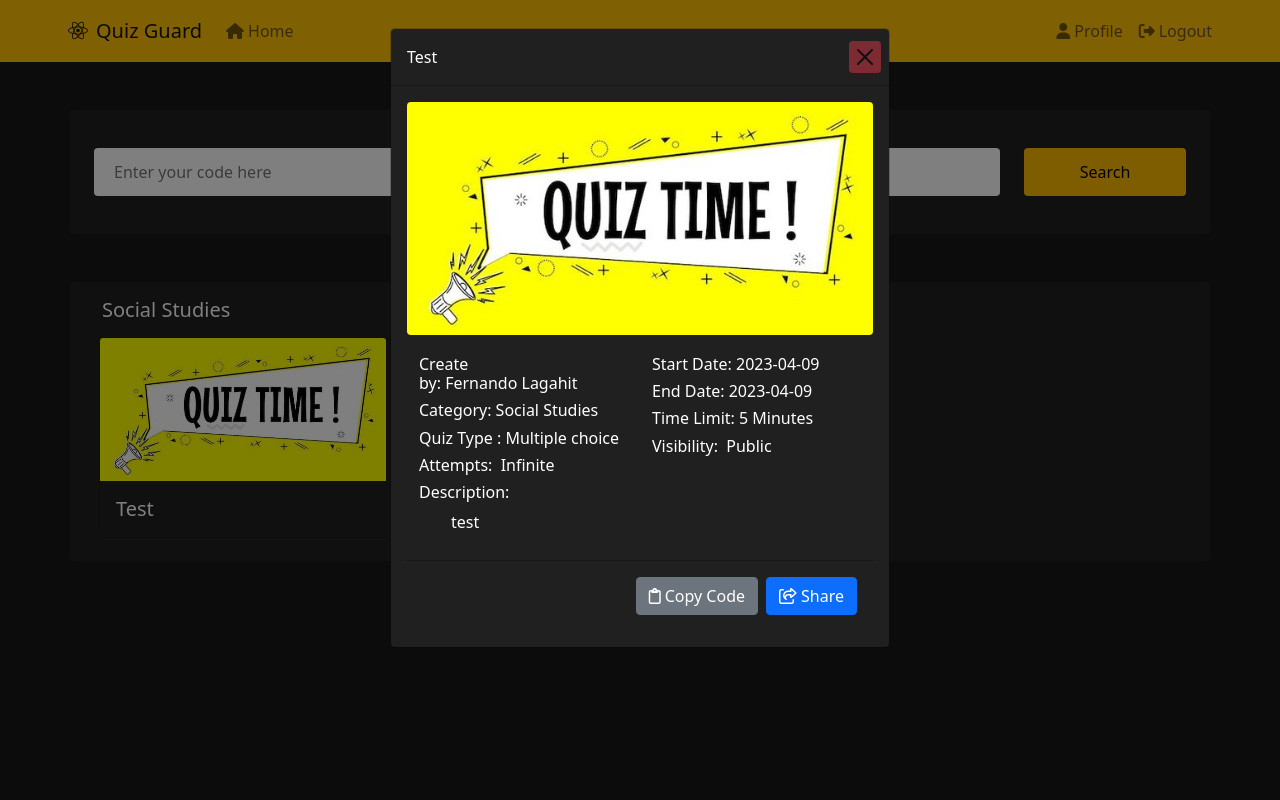
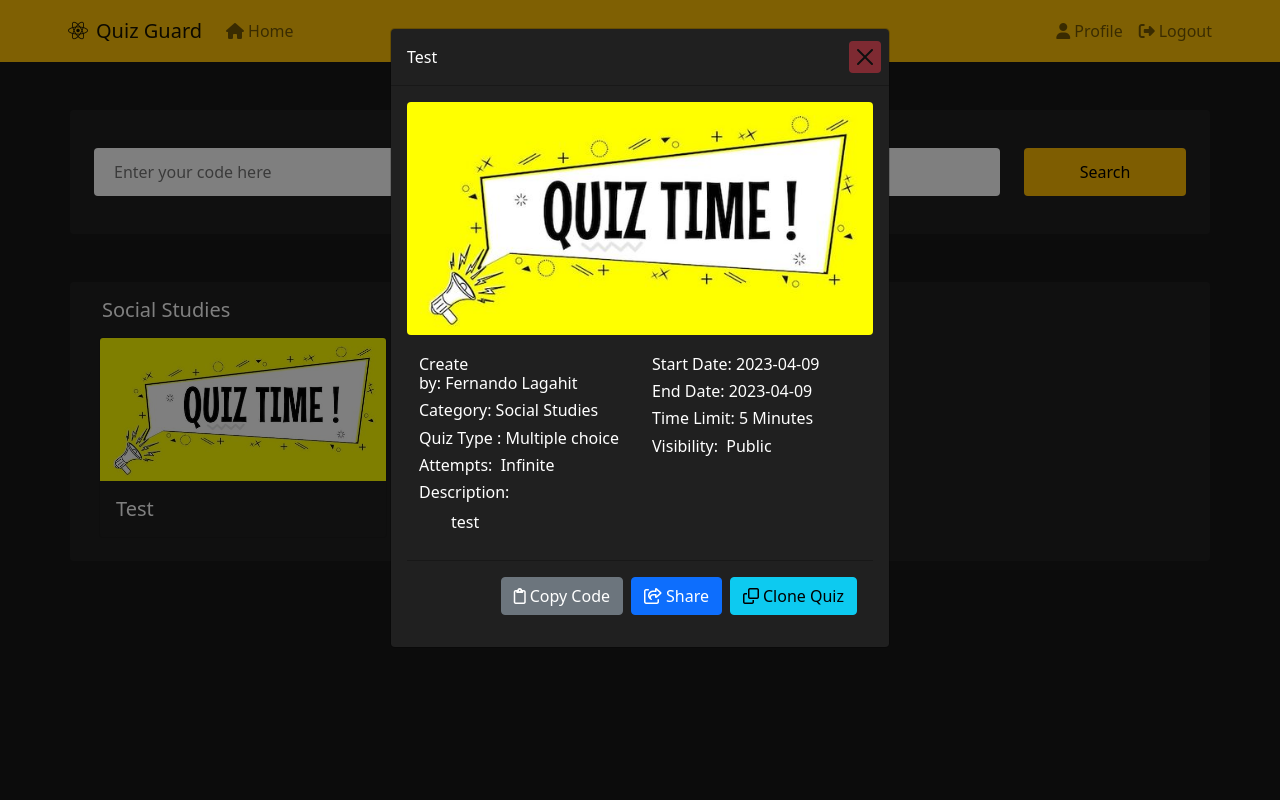
Before and after one commit to henzelss/QuizGuard, a Flask app: template website/templates/searchbank.html in a window 1280 px wide, after a click on "Test". Run offline with Flask 3, Linux system fonts and the light colour scheme; the template is opened without the code that fills it: values that come from a table or form of the project are taken from there, others are empty; some libraries are stand-ins or nearby versions.

Commit message:
added usertype validation

```diff
--- a/website/templates/searchbank.html
+++ b/website/templates/searchbank.html
@@ -132,10 +132,12 @@
                             <button type="button" class="btn btn-secondary" onclick='copyText("{{ quiz.id }}")'><i class="fa-regular fa-clipboard me-1"></i>Copy Code</button>
                             <button type="button" class="btn btn-primary" onclick='shareText("{{ quiz.id }}")'><i class="fa-regular fa-share-from-square me-1"></i>Share</button>
                             {% if current_user.usertype == 'user'%}
-                            <a href="" class="btn btn-warning">Take Quiz</a>
+                                <a href="{{ url_for('views.checkcamera', quizid=quiz.id, quizcode=quiz.code, quiztype=quiz.quiztype) }}" class="btn btn-warning"><i class="fa-regular fa-square-plus me-1"></i>Take Quiz</a>
                             {% elif current_user.id == author.id %}
                                 <a href="{{ url_for('views.quizbankedit', quizcode=quiz.code, quiztype=quiz.category)}}" class="btn btn-warning"><i class="fa-solid fa-pen-to-square me-1"></i>Edit</a>
                                 <button class="btn btn-danger" data-bs-toggle="modal" data-bs-target="#quizdelete{{quiz.id}}"><i class="fa-solid fa-trash me-1"></i>Remove</button>
+                            {% elif current_user.id != quiz.author_id %}
+                                <a href="{{ url_for('views.clonequiz', quizid=quiz.id, quizcode=quiz.code)}}" class="btn btn-info"><i class="fa-regular fa-clone me-1"></i>Clone Quiz</a>
                             {% endif %}
                         </div>
                     </div>
```
